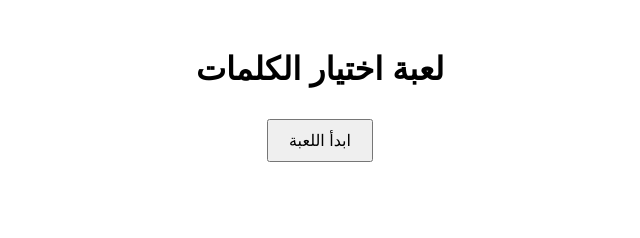
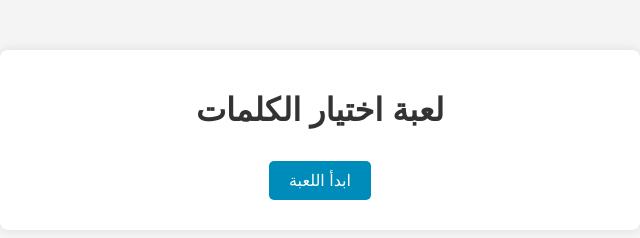
Before and after one commit to alkaateb/WordGame, a plain HTML site: page index.html in a window 1280 px wide. Shown: the whole page, without its empty margins (320-960 px from the left). Drawn offline with Linux system fonts and the light colour scheme.

Commit message:
Update index.html

```diff
--- a/index.html
+++ b/index.html
@@ -5,28 +5,59 @@
     <meta name="viewport" content="width=device-width, initial-scale=1.0">
     <title>لعبة اختيار الكلمات</title>
     <style>
-        body { font-family: Arial, sans-serif; text-align: center; margin-top: 50px; }
+        body {
+            font-family: Arial, sans-serif;
+            text-align: center;
+            margin: 0;
+            padding: 0;
+            background: #f4f4f4;
+        }
+        .container {
+            max-width: 600px;
+            margin: 50px auto;
+            padding: 20px;
+            background: white;
+            box-shadow: 0 0 10px rgba(0,0,0,0.1);
+            border-radius: 8px;
+        }
         .hidden { display: none; }
-        button { margin: 10px; padding: 10px 20px; font-size: 16px; }
+        button {
+            margin: 10px;
+            padding: 10px 20px;
+            font-size: 16px;
+            border: none;
+            border-radius: 5px;
+            cursor: pointer;
+        }
+        .button-correct { background: #4CAF50; color: white; }
+        .button-wrong { background: #f44336; color: white; }
+        .button-default { background: #008CBA; color: white; }
+        h1, h2, p { color: #333; }
     </style>
 </head>
 <body>
+    <div class="container">
         <div id="start-screen">
             <h1>لعبة اختيار الكلمات</h1>
-        <button onclick="startGame()">ابدأ اللعبة</button>
+            <button class="button-default" onclick="startGame()">ابدأ اللعبة</button>
         </div>
 
         <div id="game-screen" class="hidden">
             <h2 id="sentence">الجملة هنا</h2>
             <div id="options"></div>
-        <button id="next-button" class="hidden" onclick="nextSentence()">الجملة التالية</button>
+            <button id="next-button" class="hidden button-default" onclick="nextSentence()">الجملة التالية</button>
         </div>
 
         <div id="end-screen" class="hidden">
             <h2>انتهت اللعبة!</h2>
             <p id="score">النقاط: 0</p>
-        <button onclick="restartGame()">إعادة اللعبة</button>
+            <p id="attempts">عدد المحاولات: 0</p>
+            <button class="button-default" onclick="restartGame()">إعادة اللعبة</button>
         </div>
+    </div>
+
+    <audio id="correct-sound" src="correct.mp3" preload="auto"></audio>
+    <audio id="wrong-sound" src="wrong.mp3" preload="auto"></audio>
 
     <script src="game.js"></script>
 </body>
```
Lines whose indentation alone changed are shown as unchanged.
